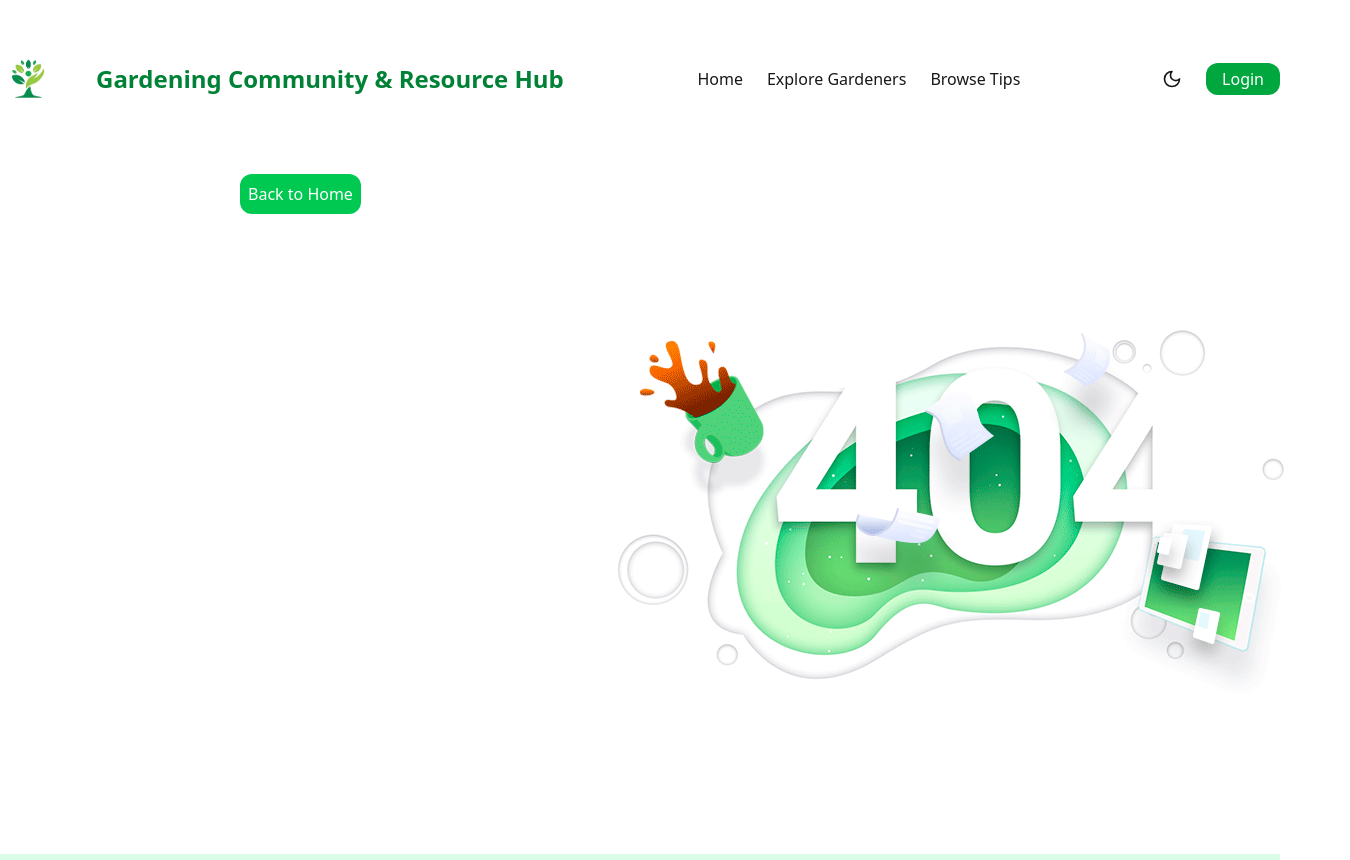
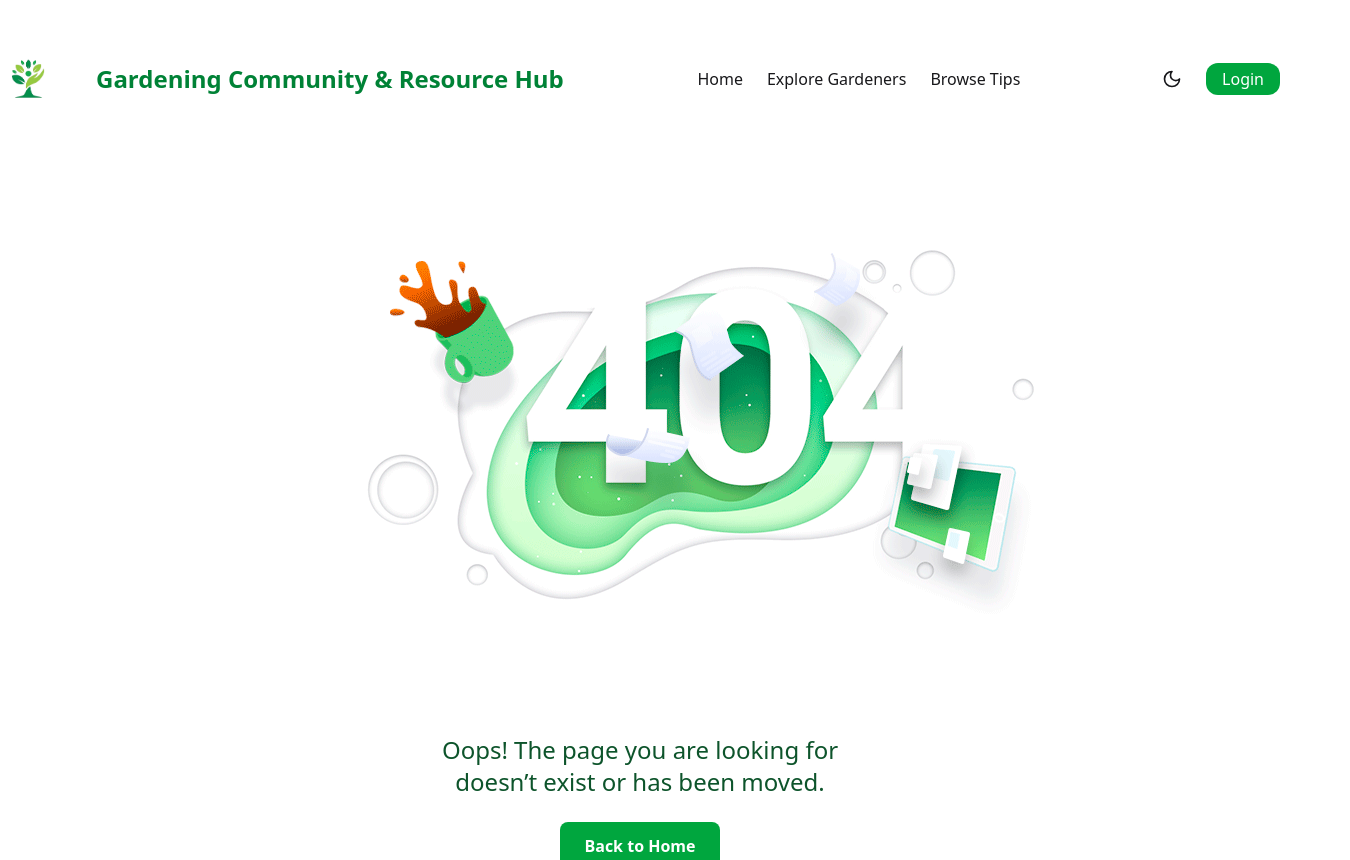
Before and after one commit to iftakhersifat/gardening-community-client, a React (Vite) app: page /about in a window 1280 px wide. Shown: the top 860 px of the page, 1350 px wide, since content can reach past the window. Built offline with nearby package versions, Linux system fonts and the light colour scheme; no server answers.

Commit message:
added updated not found

```diff
--- a/src/Components/NotFound/NotFound.jsx
+++ b/src/Components/NotFound/NotFound.jsx
@@ -5,14 +5,31 @@ import Footer from '../Root/Footer';
 
 const NotFound = () => {
     const navigate =useNavigate();
-    const handle=()=>{
+    const handleBackHome=()=>{
         navigate("/")
     }
     return (
         <div>
             <Navbar></Navbar>
-            <button onClick={handle} className='p-2 ml-40 md:ml-60 text-white mx-auto mt-10 bg-green-500 rounded-xl'>Back to Home</button>
-            <img className='text-center lg:ml-[550px]' src="/assets/404.gif" alt="" />
+
+            <div className='container mx-auto'>
+            <img className='text-center lg:ml-[300px]' src="/assets/404.gif" alt="" />
+
+            <div className='flex flex-col justify-center items-center'>
+            <p className="text-xl md:text-2xl text-center text-green-900 mb-6 max-w-md">
+            Oops! The page you are looking for doesn’t exist or has been moved.
+            </p>
+            <button
+              onClick={handleBackHome}
+              className="px-6 py-3 bg-green-600 hover:bg-green-700 focus:ring-4 focus:ring-green-300 rounded-lg text-white font-semibold transition"
+              aria-label="Back to home page"
+            >
+              Back to Home
+            </button>
+            </div>
+
+            </div>
+
             <Footer></Footer>
         </div>
     );
```
